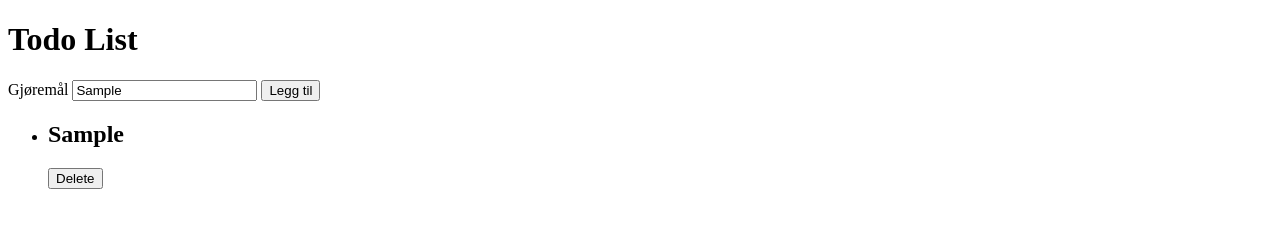
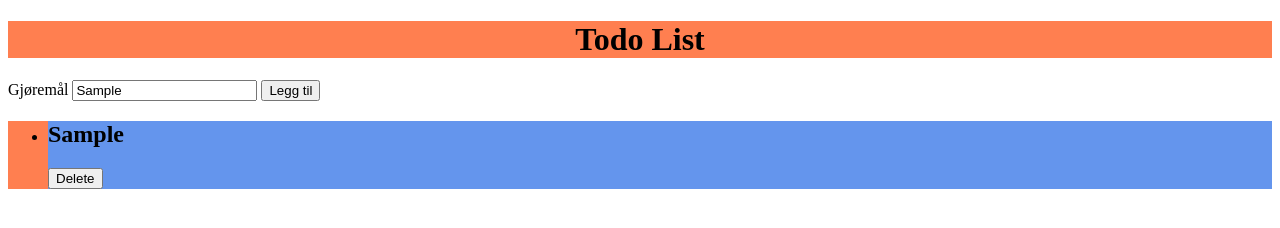
Before and after one commit to amaliebernes/Todo, a website: page index.html in a window 1280 px wide. Both pictures are taken after typing "Sample" into the empty fields and a click on the button "Legg til". Drawn offline with Linux system fonts and the light colour scheme.

Commit message:
Class Primary CSS

```diff
--- a/index.html
+++ b/index.html
@@ -13,7 +13,7 @@
   </head>
   <body>
     <header>
-      <h1>Todo List</h1>
+      <h1 class="text-center bg-primary">Todo List</h1>
     </header>
 
     <main>
@@ -28,7 +28,7 @@
 
       <!-- Gjøremåls Listen-->
 
-      <ul id="todo-list">
+      <ul id="todo-list" class="bg-primary">
 
        <!-- Eksempel HTML for gjøremåls kort-->
 
--- a/script.js
+++ b/script.js
@@ -68,6 +68,7 @@ function createTodoCard(todoObject) {
   todoCard.append(titleElement);
    todoCard.append(deleteButton);
   //konfigruer elementene med korrekt verdier
+  todoCard.className ="bg-secondary";
 
   titleElement.textContent = todoObject.title;
   deleteButton.textContent = "Delete";
--- a/styles.css
+++ b/styles.css
@@ -0,0 +1,19 @@
+:root {
+   --color-primary: coral;
+   --color-secondary: cornflowerblue;
+   --color-white: white;
+   --color-black: black;
+}
+
+/* Adjeltiv styling */
+.text-center {
+    text-align: center;
+}
+
+.bg-primary {
+    background-color: var(--color-primary);
+}
+
+.bg-secondary {
+    background-color: var(--color-secondary);
+}
```
